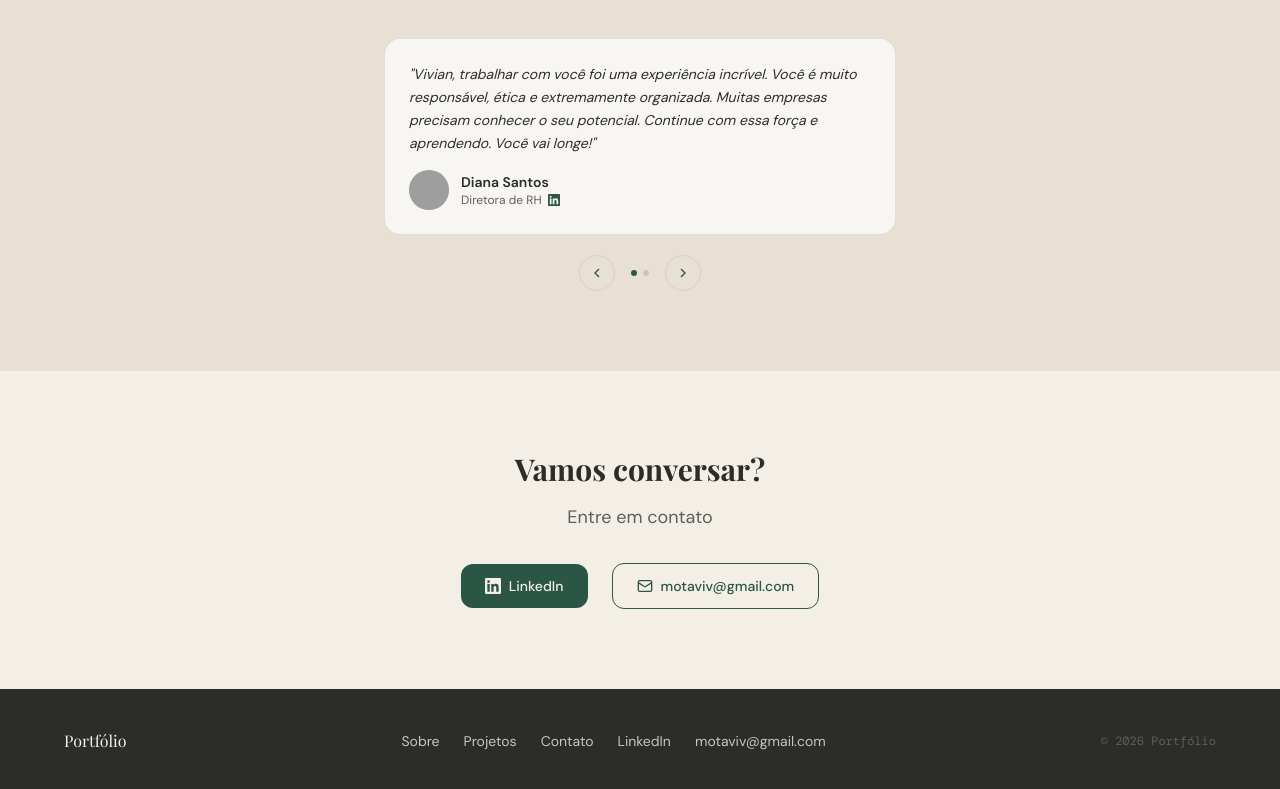
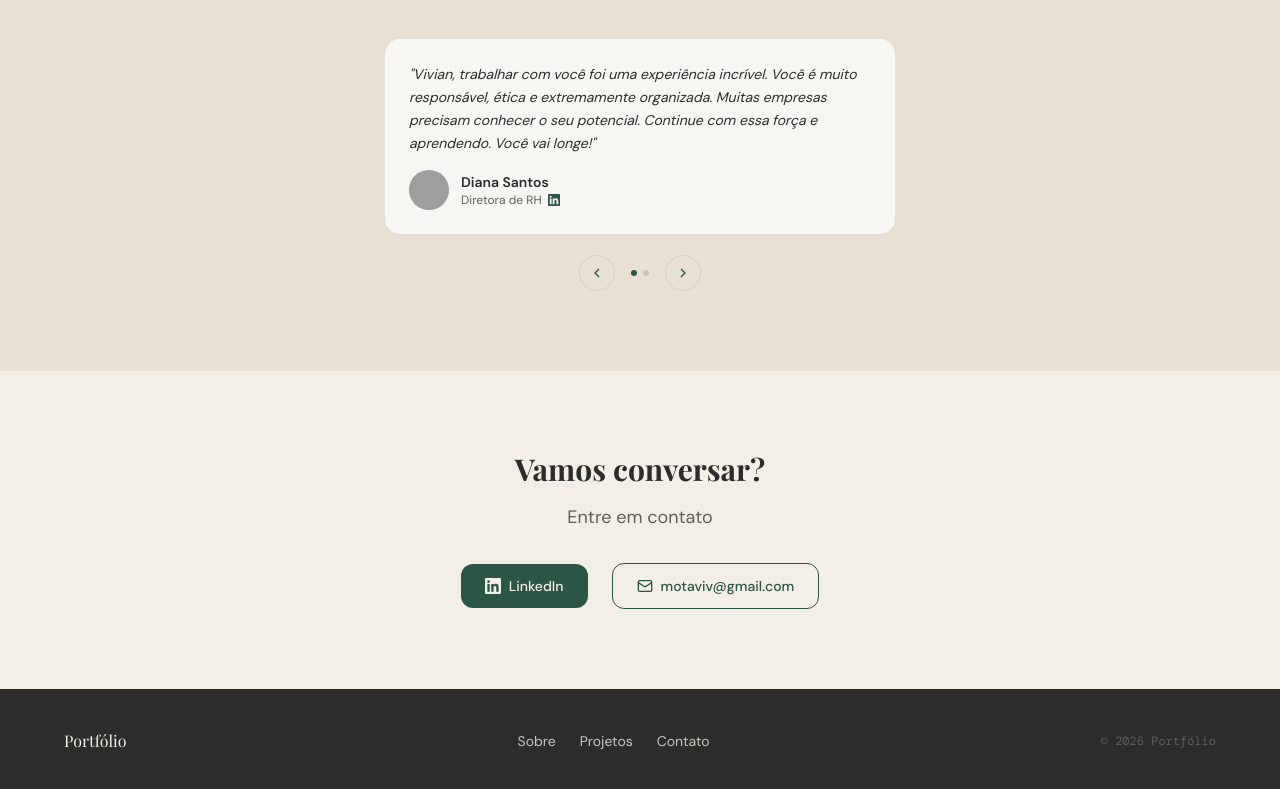
Before and after one commit to motaviv/portfolio, a React (Vite) app: page / in a window 1280 px wide. Shown: the part 3616-4405 px from the top of the page. Built offline with nearby package versions, Linux system fonts and the light colour scheme; grey boxes are pictures that could not be loaded; the HTML template or start-up script is replaced by a standard one; a web font is replaced by a local one.

Commit message:
Update Footer.tsx
rodapé simplificado

```diff
--- a/src/components/Footer.tsx
+++ b/src/components/Footer.tsx
@@ -1,6 +1,5 @@
 import { Link } from "react-router-dom";
 import { useLang } from "../context/LanguageContext";
-import CopyEmail from "./CopyEmail";
 
 export default function Footer() {
   const { t } = useLang();
@@ -14,10 +13,6 @@ export default function Footer() {
           <FooterLink to="/sobre">{t("Sobre", "About")}</FooterLink>
           <FooterLink to="/projetos">{t("Projetos", "Projects")}</FooterLink>
           <FooterLink to="/contato">{t("Contato", "Contact")}</FooterLink>
-          <a href="https://www.linkedin.com/in/viv-mota/" target="_blank" rel="noopener noreferrer" className="text-sm text-[#C8C5BF] hover:text-[#F4EFE6] transition-colors">
-            LinkedIn
-          </a>
-          <CopyEmail email="motaviv@gmail.com" className="text-sm text-[#C8C5BF] hover:text-[#F4EFE6] transition-colors" />
         </nav>
         <p className="text-xs text-[#5F5E5A] font-mono" style={{ fontFamily: "'DM Mono', monospace" }}>
           © {new Date().getFullYear()} {t("Portfólio", "Portfolio")}
```
